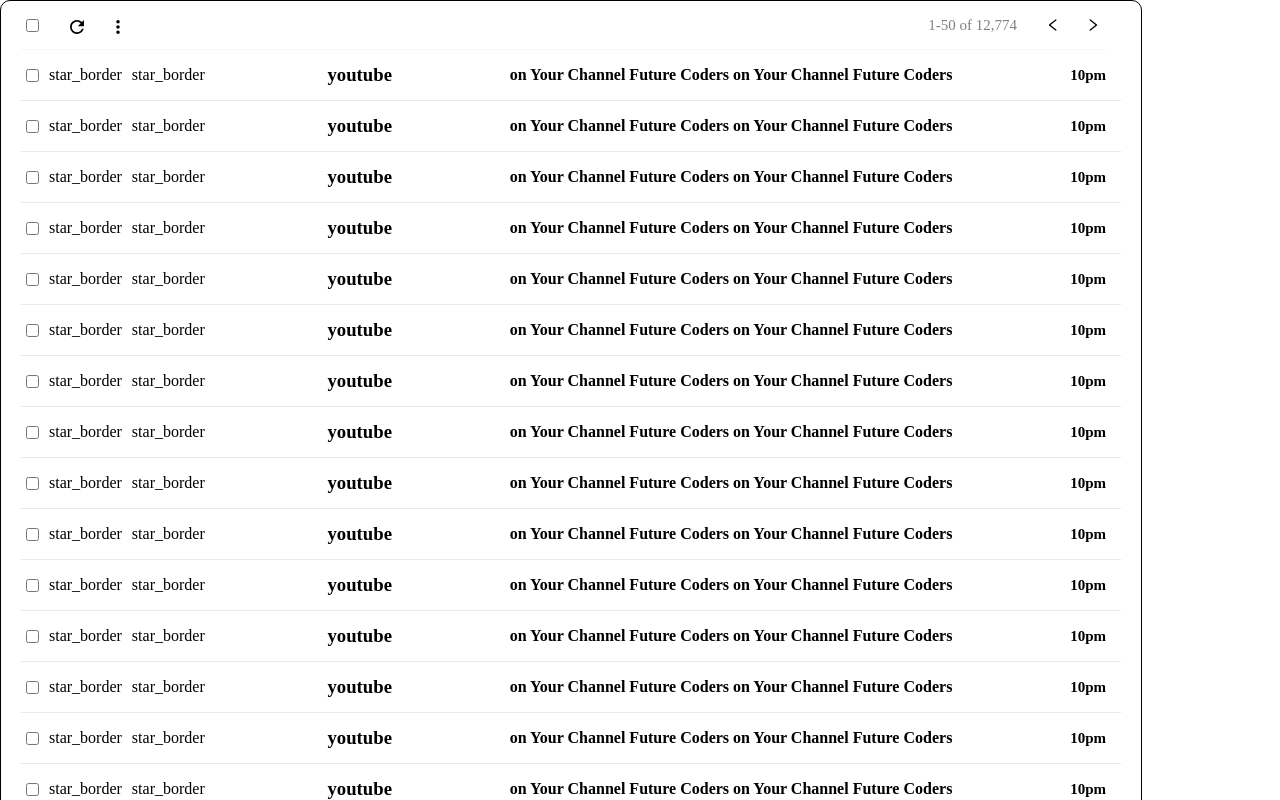
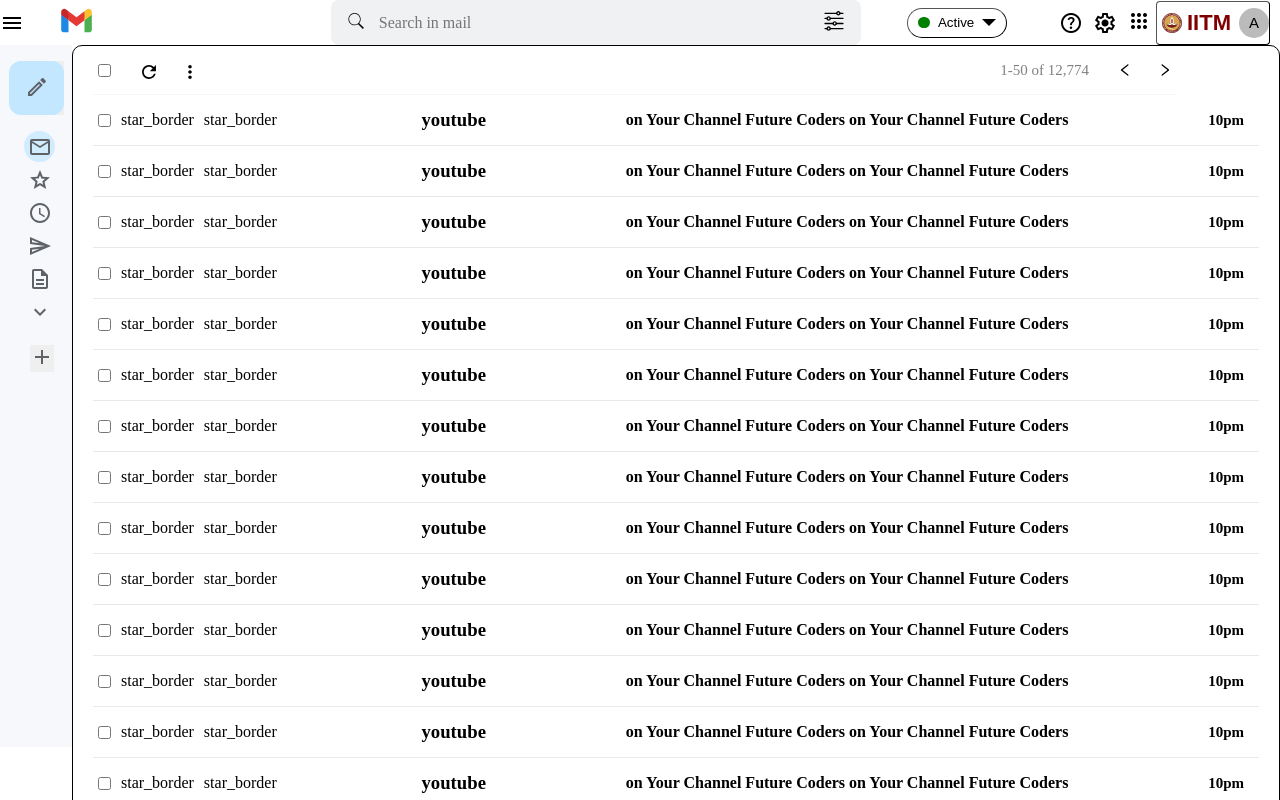
Before and after one commit to Buildschool-Personalised-Smail/Frontend, a React (Vite) app: page / in a window 1280 px wide. Shown: the top 800 px of the page. Built offline with nearby package versions, Linux system fonts and the light colour scheme.

Commit message:
merged three components

```diff
--- a/src/App.css
+++ b/src/App.css
@@ -1,42 +1,9 @@
-/* #root {
-  max-width: 1280px;
-  margin: 0 auto;
-  padding: 2rem;
-  text-align: center;
+.container1{
+  background-color: white;
+  display: flex;
+  flex-direction: column;
 }
-
-.logo {
-  height: 6em;
-  padding: 1.5em;
-  will-change: filter;
-  transition: filter 300ms;
+.container2{
+  display: flex;
+  flex-direction: row;
 }
-.logo:hover {
-  filter: drop-shadow(0 0 2em #646cffaa);
-}
-.logo.react:hover {
-  filter: drop-shadow(0 0 2em #61dafbaa);
-}
-
-@keyframes logo-spin {
-  from {
-    transform: rotate(0deg);
-  }
-  to {
-    transform: rotate(360deg);
-  }
-}
-
-@media (prefers-reduced-motion: no-preference) {
-  a:nth-of-type(2) .logo {
-    animation: logo-spin infinite 20s linear;
-  }
-}
-
-.card {
-  padding: 2em;
-}
-
-.read-the-docs {
-  color: #888;
-} */
--- a/src/App.tsx
+++ b/src/App.tsx
@@ -7,10 +7,12 @@
 function App() {
   return (
     (
-      <div className="App">
-        <MidElement/>
-        <Sidebar/>
+      <div className="container1">
         <Navbar/>
+        <div className='container2'>
+          <Sidebar/>
+          <MidElement/>
+        </div>
       </div>
     )
   )
```
Also changed, not shown: 2 other files (tests, documents, lock files or other folders).
